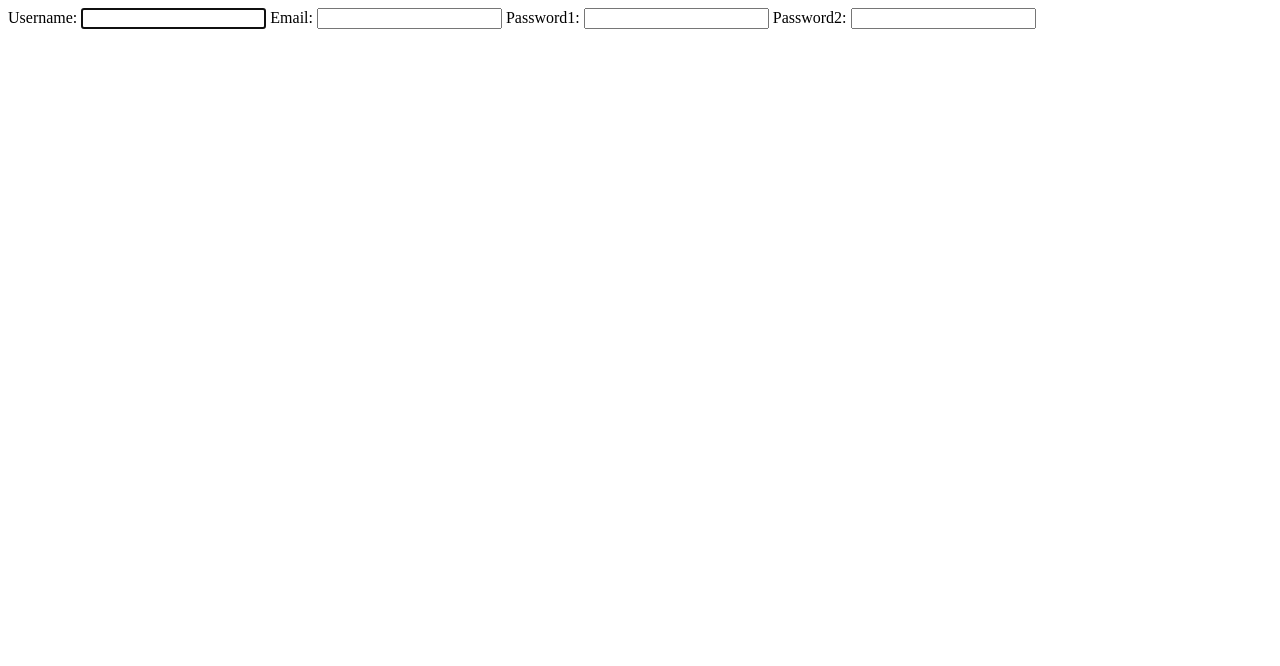
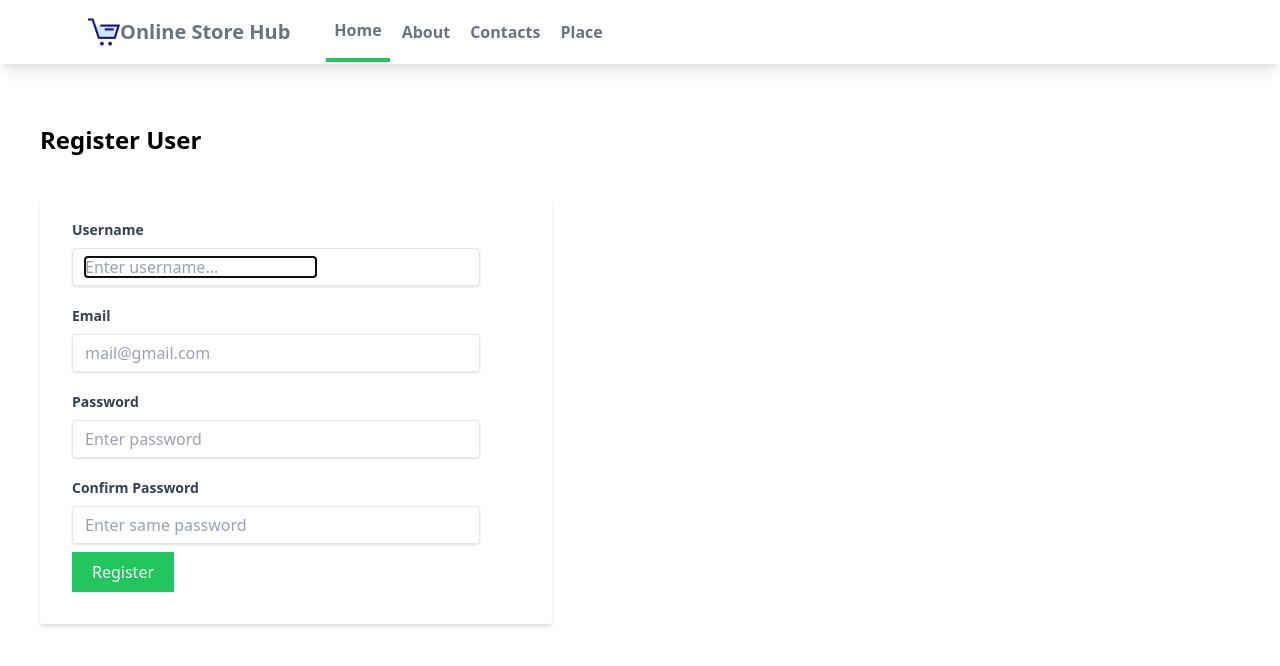
Before and after one commit to Frolov-Andrey2405/OnlineStoreHub, a Django app: page /users/register/ in a window 1280 px wide. Shown: the top 666 px of the page. Run offline with Django 4.2, Linux system fonts and the light colour scheme.

Commit message:
Styles for forms

```diff
--- a/mysite/app/static/app/styles.css
+++ b/mysite/app/static/app/styles.css
@@ -534,6 +534,40 @@ video {
   --tw-backdrop-sepia:  ;
 }
 
+.container {
+  width: 100%;
+}
+
+@media (min-width: 640px) {
+  .container {
+    max-width: 640px;
+  }
+}
+
+@media (min-width: 768px) {
+  .container {
+    max-width: 768px;
+  }
+}
+
+@media (min-width: 1024px) {
+  .container {
+    max-width: 1024px;
+  }
+}
+
+@media (min-width: 1280px) {
+  .container {
+    max-width: 1280px;
+  }
+}
+
+@media (min-width: 1536px) {
+  .container {
+    max-width: 1536px;
+  }
+}
+
 .static {
   position: static;
 }
@@ -603,6 +637,14 @@ video {
   display: grid;
 }
 
+.h-20 {
+  height: 5rem;
+}
+
+.h-40 {
+  height: 10rem;
+}
+
 .h-8 {
   height: 2rem;
 }
@@ -611,28 +653,12 @@ video {
   height: 400px;
 }
 
-.h-20 {
-  height: 5rem;
-}
-
-.h-40 {
-  height: 10rem;
-}
-
 .w-1\/3 {
   width: 33.333333%;
 }
 
 .w-2\/3 {
   width: 66.666667%;
-}
-
-.w-8 {
-  width: 2rem;
-}
-
-.w-full {
-  width: 100%;
 }
 
 .w-20 {
@@ -645,6 +671,18 @@ video {
 
 .w-40 {
   width: 10rem;
+}
+
+.w-8 {
+  width: 2rem;
+}
+
+.w-full {
+  width: 100%;
+}
+
+.w-2\/5 {
+  width: 40%;
 }
 
 .max-w-6xl {
@@ -710,24 +748,24 @@ video {
   border-color: rgb(34 197 94 / var(--tw-border-opacity));
 }
 
+.bg-green-500 {
+  --tw-bg-opacity: 1;
+  background-color: rgb(34 197 94 / var(--tw-bg-opacity));
+}
+
 .bg-green-600 {
   --tw-bg-opacity: 1;
   background-color: rgb(22 163 74 / var(--tw-bg-opacity));
 }
 
+.bg-red-500 {
+  --tw-bg-opacity: 1;
+  background-color: rgb(239 68 68 / var(--tw-bg-opacity));
+}
+
 .bg-white {
   --tw-bg-opacity: 1;
   background-color: rgb(255 255 255 / var(--tw-bg-opacity));
-}
-
-.bg-green-500 {
-  --tw-bg-opacity: 1;
-  background-color: rgb(34 197 94 / var(--tw-bg-opacity));
-}
-
-.bg-red-500 {
-  --tw-bg-opacity: 1;
-  background-color: rgb(239 68 68 / var(--tw-bg-opacity));
 }
 
 .p-10 {
@@ -753,6 +791,11 @@ video {
   padding-right: 1rem;
 }
 
+.px-5 {
+  padding-left: 1.25rem;
+  padding-right: 1.25rem;
+}
+
 .px-6 {
   padding-left: 1.5rem;
   padding-right: 1.5rem;
@@ -768,6 +811,11 @@ video {
   padding-bottom: 0.5rem;
 }
 
+.py-3 {
+  padding-top: 0.75rem;
+  padding-bottom: 0.75rem;
+}
+
 .py-4 {
   padding-top: 1rem;
   padding-bottom: 1rem;
@@ -778,14 +826,9 @@ video {
   padding-bottom: 2rem;
 }
 
-.px-5 {
-  padding-left: 1.25rem;
-  padding-right: 1.25rem;
-}
-
-.py-3 {
-  padding-top: 0.75rem;
-  padding-bottom: 0.75rem;
+.py-5 {
+  padding-top: 1.25rem;
+  padding-bottom: 1.25rem;
 }
 
 .pb-8 {
@@ -811,14 +854,14 @@ video {
   line-height: 1.5rem;
 }
 
+.text-sm {
+  font-size: 0.875rem;
+  line-height: 1.25rem;
+}
+
 .text-xl {
   font-size: 1.25rem;
   line-height: 1.75rem;
-}
-
-.text-sm {
-  font-size: 0.875rem;
-  line-height: 1.25rem;
 }
 
 .font-bold {
@@ -831,6 +874,10 @@ video {
 
 .font-semibold {
   font-weight: 600;
+}
+
+.leading-tight {
+  line-height: 1.25;
 }
 
 .text-gray-500 {
--- a/mysite/tailwind.config.js
+++ b/mysite/tailwind.config.js
@@ -1,6 +1,7 @@
 /** @type {import('tailwindcss').Config} */
 module.exports = {
     content: ["./app/**/*.{html,js}"],
+    content: ["./app/**/*.{html,js}", "./users/**/*.{html,js}",],
     theme: {
         extend: {},
     },
--- a/mysite/users/forms.py
+++ b/mysite/users/forms.py
@@ -4,10 +4,38 @@ from django import forms
 
 
 class NewUserForm(UserCreationForm):
-    email = forms.EmailField(required=True)
-    username = forms.CharField(required=True)
-    password1 = forms.CharField(required=True)
-    password2 = forms.CharField(required=True)
+    email = forms.EmailField(
+        required=True,
+        widget=forms.EmailInput(
+            attrs={
+                "class": "focus:outline-none",
+                "placeholder": "mail@gmail.com"}
+        ),
+    )
+    username = forms.CharField(
+        required=True,
+        widget=forms.TextInput(
+            attrs={
+                "class": "focus:outline-none",
+                "placeholder": "Enter username..."}
+        ),
+    )
+    password1 = forms.CharField(
+        required=True,
+        widget=forms.PasswordInput(
+            attrs={
+                "class": "focus:outline-none",
+                "placeholder": "Enter password"}
+        ),
+    )
+    password2 = forms.CharField(
+        required=True,
+        widget=forms.PasswordInput(
+            attrs={
+                "class": "focus:outline-none",
+                "placeholder": "Enter same password"}
+        ),
+    )
 
     class Meta:
         model = User
--- a/mysite/users/templates/users/register.html
+++ b/mysite/users/templates/users/register.html
@@ -1 +1,33 @@
-{{ form }}
+{% extends "app/base.html" %}
+
+{% block content %}
+
+<div class="container py-5">
+    <h1 class="text-2xl m-10 font-bold">Register User</h1>
+    <form class="w-2/5 bg-white-700 shadow-md m-10 rounded px-8 pt-6 pb-8 mb-4" method="post">
+        <div class="mb-2">
+            <label class="block text-gray-700 text-sm font-bold mb-2">Username</label>
+            <p class="shadow appearance-none border rounded py-2 px-3 mr-10 text-gray-700 leading-tight">
+                {{form.username}}
+            </p>
+
+            <label class="block text-gray-700 text-sm font-bold mt-5 mb-2">Email</label>
+            <p class="shadow appearance-none border rounded py-2 px-3 mr-10 text-gray-700 leading-tight">
+                {{form.email}}
+            </p>
+
+            <label class="block text-gray-700 text-sm font-bold mt-5 mb-2">Password</label>
+            <p class="shadow appearance-none border rounded py-2 px-3 mr-10 text-gray-700 leading-tight">
+                {{form.password1}}
+            </p>
+
+            <label class="block text-gray-700 text-sm font-bold mt-5 mb-2">Confirm Password</label>
+            <p class="shadow appearance-none border rounded py-2 px-3 mr-10 text-gray-700 leading-tight">
+                {{form.password2}}
+            </p>
+        </div>
+        <button class="bg-green-500 text-white px-5 py-2" type="submit">Register</button>
+    </form>
+</div>
+
+{% endblock content %}
```
